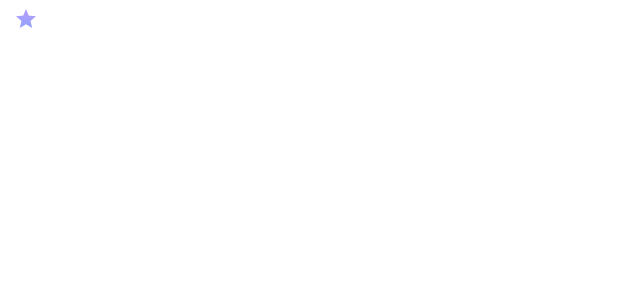
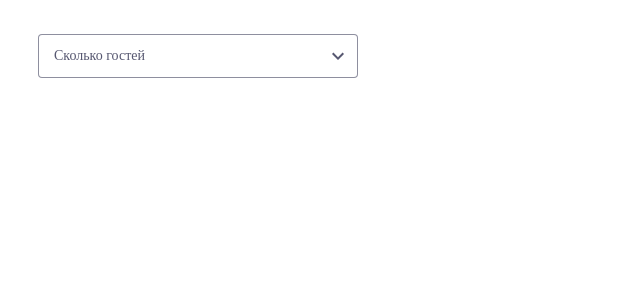
Before and after one commit to myflagiskitty/react, a React (Create React App) app: page / in a window 1280 px wide. Shown: the top 300 px of the page, without its empty margins (0-640 px from the left). Built offline with nearby package versions, Linux system fonts and the light colour scheme.

Commit message:
dropdown new

```diff
--- a/src/components/App.js
+++ b/src/components/App.js
@@ -1,19 +1,17 @@
 import React from "react";
+import NewDropdown from "./NewDropdown/NewDropdown";
+import DropdownWithouBtn from "./DropdownWithouBtn/DropdownWithouBtn";
 
-// import Dropdown from "./Dropdown/Dropdown";
-//import DropdownWithouBtn from "./DropdownWithouBtn/DropdownWithouBtn";
-import NewDropdown from "./NewDropdown/NewDropdown";
-import StarRating from "./StarRating/StarRating";
 export default function App() {
 
   return (
     <div>
 
       {/* <Dropdown/>
-     <DropdownWithouBtn/>
-      <NewDropdown/>*/}
+      <DropdownWithouBtn />
+      */}
 
-<StarRating/>
+      <NewDropdown />
     </div>
   );
 };
--- a/src/components/NewDropdown/NewDropdown.js
+++ b/src/components/NewDropdown/NewDropdown.js
@@ -1,7 +1,7 @@
 
-import React, { useState, useMemo, useCallback } from 'react';
+import React, { useState, useCallback } from 'react';
 import styles from './NewDropdown.module.css';
-// import icon from "./expand_more.svg"; вместо иконки стить шрифта на весь инпут и он же кнопка
+import icon from "./expand_more.svg";// вместо иконки стить шрифта на весь инпут и он же кнопка
 import Counter from "../Counter/Counter";
 import ButtonClearOrApply from "../ButtonClearOrApply/ButtonClearOrApply";//как решить куда их добавить а куда нет?
 
@@ -12,35 +12,16 @@ export default function NewDropdown(props) {
   const [count2, setChildren] = useState(0);//значение щетчика для детей   children
   const [count3, setBaby] = useState(0);//значение щетчика для младенцев       baby
 
-
   function Сhange() {
-        setValue(!value);//восклицание это отрицание - логический оператор не (так как не можем зада точно значение)
+    setValue(!value);//восклицание это отрицание - логический оператор не (так как не можем задать точно значение)
   }
 
-
+  let sumGuests = count1 + count2 + count3;
 
   if (sumGuests > 10) {
     sumGuests = 10;
   }
-
-    function ClearCounter() {
-        if (sumGuests > 0) {
-            setGrownup(0);
-            setChildren(0);
-            setBaby(0);
-        }
-    }
-
-    function ApplyCounter() {
-        // здесь будет функция по "применению" изменений
-        // их надо куда-то отправить только пока не ясно куда
-    }
-
-    let sumGuests = count1 + count2 + count3;
-
   // ----------------------------------------------------------------------------------------------------------------------------------------------------------------------------------------------------------
-    // const имя = useMemo( функция, [зависимости]);
-    // если зависимости изменяются то только тогда функция выполняется
   const Increment = useCallback(() => {
     if (sumGuests <= 9) {
       setGrownup(x => x + 1)
@@ -76,7 +57,18 @@ export default function NewDropdown(props) {
       setBaby(x => x - 1)
     }
   }, [sumGuests]);
+  // --------------------------------------
+  const ClearCounter = useCallback(() => {
+    if (sumGuests > 0) {
+      setGrownup(0);
+      setChildren(0);
+      setBaby(0);
+    }
+  }, [sumGuests]);
 
+  const ApplyCounter = useCallback(() => {
+        setValue(!value);//то сворачиваем этот дропдаун
+  }, [value]);
 
   return (
     <div className={styles.input_dropdown}>
@@ -84,7 +76,7 @@ export default function NewDropdown(props) {
 
       <button onClick={Сhange} className={value ? styles.dropdown_btn_open : styles.dropdown_btn}>
         {sumGuests === 0 ? 'Сколько гостей' : sumGuests + " " + ChangeWordEndings(sumGuests)}
-                {/* <img className={styles.expand_more} src={icon} alt="иконка" /> */}
+        <img className={styles.expand_more} src={icon} alt="иконка" />
 
       </button>
       {
@@ -115,10 +107,8 @@ export default function NewDropdown(props) {
             <div className={sumGuests > 0 ? styles.btn_add_or_clear : styles.btn_add}>
 
               {sumGuests > 0 ? <ButtonClearOrApply clearOrApply={ClearCounter} name="очистить" /> : null}
+              <ButtonClearOrApply clearOrApply={ApplyCounter} name="применить" />
 
-                            <ButtonClearOrApply onclearOrApply="ApplyCounter"
-                                name="применить"
-                            />
             </div>
 
           </div>
--- a/src/components/NewDropdown/NewDropdown.module.css
+++ b/src/components/NewDropdown/NewDropdown.module.css
@@ -0,0 +1,89 @@
+.dropdown_btn {
+  box-sizing: border-box;
+  width: 320px;
+  background: #FFFFFF;
+  border: 1px solid rgba(31, 32, 65, 0.5);
+  height: 44px;
+  border-radius: 4px;
+  font-family: 'Montserrat';
+  font-style: normal;
+  font-weight: 400;
+  font-size: 14px;
+  line-height: 18px;
+  color: rgba(31, 32, 65, 0.75);
+  padding-left: 15px;
+  text-align: start;
+  display: flex;
+  align-items: center;
+  justify-content: space-between;
+}
+
+.dropdown_btn_open {
+  box-sizing: border-box;
+  width: 320px;
+  background: #FFFFFF;
+  border: 1px solid rgba(31, 32, 65, 0.5);
+  height: 44px;
+  border-radius: 4px 4px 0 0;
+  font-family: 'Montserrat';
+  font-style: normal;
+  font-weight: 400;
+  font-size: 14px;
+  line-height: 18px;
+  color: rgba(31, 32, 65, 0.75);
+  padding-left: 15px;
+  text-align: start;
+  display: flex;
+  align-items: center;
+  justify-content: space-between;
+}
+
+.dropdown_div {
+  box-sizing: border-box;
+  width: 320px;
+  background: #FFFFFF;
+  border: 1px solid rgba(31, 32, 65, 0.5);
+  height: 159px;
+  border-top: none;
+  box-shadow: 0px 10px 20px rgba(31, 32, 65, 0.05);
+  border-radius: 0 0 4px 4px;
+  font-family: 'Montserrat';
+  font-style: normal;
+  font-weight: 700;
+  font-size: 12px;
+  line-height: 15px;
+  text-transform: uppercase;
+  color: #1F2041;
+  padding-left: 15px;
+}
+
+.expand_more {
+  padding-right: 7px;
+}
+
+.btn_add_or_clear {
+  display: flex;
+  padding: 20px 7px 0 0;
+  justify-content: space-between;
+}
+
+.btn_add {
+  display: flex;
+  padding: 20px 7px 0 0;
+  justify-content: flex-end;
+}
+
+.header {
+  font-family: 'Montserrat';
+  font-style: normal;
+  font-weight: 700;
+  font-size: 12px;
+  line-height: 15px;
+  text-transform: uppercase;
+  margin: 5px 0;
+  color: #1F2041;
+}
+
+.input_dropdown {
+  padding: 21px 30px 25px;
+}
```
Also changed, not shown: src/components/NewDropdown/expand_more.svg (added). Lines whose indentation alone changed are shown as unchanged.
